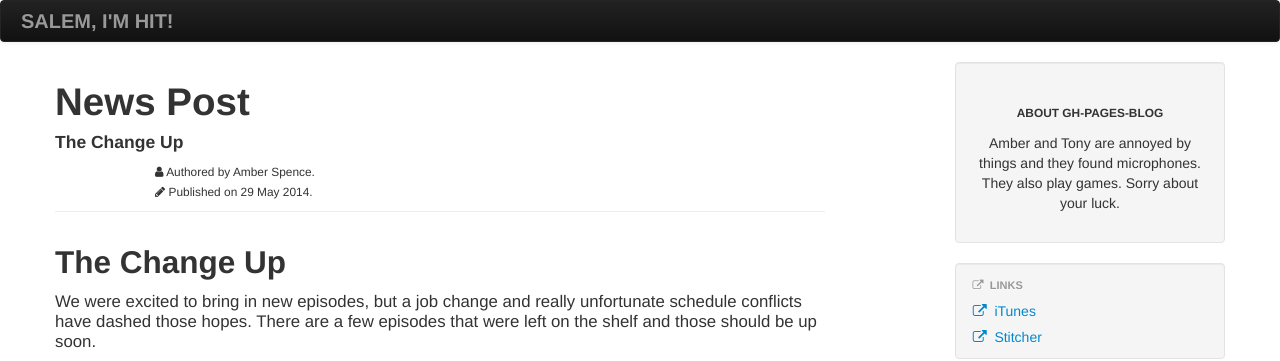
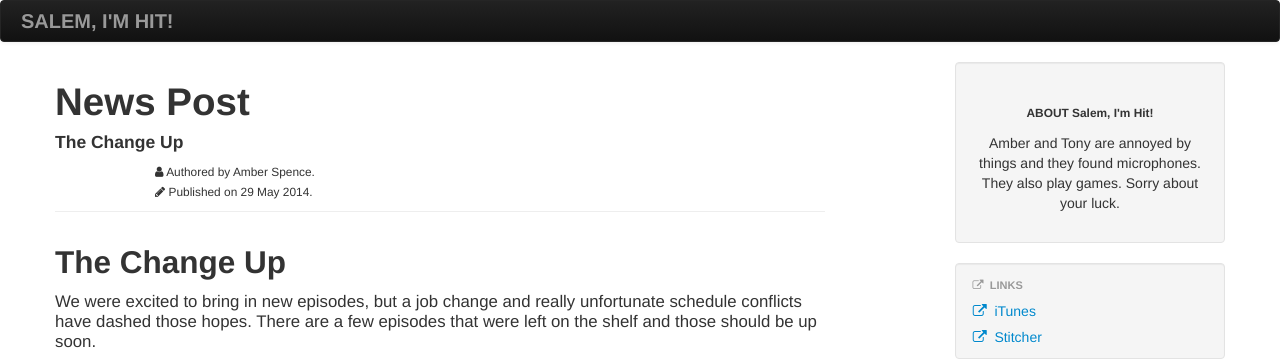
Before and after one commit to theamber/salemimhit, a Jekyll site: the page built from _posts/2014-05-29-news-post.md, in a window 1280 px wide. Shown: the top 361 px of the page. Built offline with Jekyll 4.4.1, drawn with Linux system fonts in a browser that asks for light colours; nearby versions of some CDN libraries; library files that are not in the unit come from our copies.

Commit message:
about update

```diff
--- a/_includes/content/brief-bio.html
+++ b/_includes/content/brief-bio.html
@@ -1,2 +1,2 @@
-<p class="text-center"><small><strong>ABOUT GH-PAGES-BLOG</strong></small></p>
+<p class="text-center"><small><strong>ABOUT Salem, I'm Hit!</strong></small></p>
 <p>Amber and Tony are annoyed by things and they found microphones.  They also play games. Sorry about your luck.</p>
```
